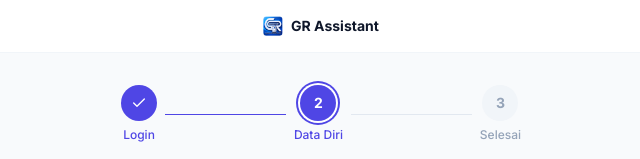
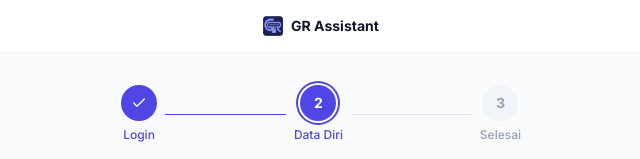
Before and after one commit to grkziwii19/Beginner-Project, a Next.js app: page /onboarding in a window 1280 px wide. Shown: the top 159 px of the page, without its empty margins (319-959 px from the left). Built offline with nearby package versions, Linux system fonts and the light colour scheme; no server answers.

Commit message:
Update icons

```diff
--- a/src/app/layout.tsx
+++ b/src/app/layout.tsx
@@ -14,17 +14,9 @@ export const metadata: Metadata = {
   },
 
   icons: {
-    icon: [
-      {
-        url: '/icons/favicon-32x32.svg',
-        type: 'image/svg+xml',
-      },
-      {
-        url: '/icons/favicon-16x16.svg',
-        type: 'image/svg+xml',
-      },
-    ],
-    apple: '/icons/apple-touch-icon.png',
+    icon: '/icons/logoGR.png',
+    apple: '/icons/logoGR.png',
+    shortcut: '/icons/logoGR.png',
   },
 }
 
--- a/src/app/manifest.ts
+++ b/src/app/manifest.ts
@@ -4,27 +4,29 @@ export default function manifest(): MetadataRoute.Manifest {
   return {
     name: 'GR Assistant - Asisten Digital Guru',
     short_name: 'GR Assistant',
-    description: 'Sistem administrasi guru untuk absensi, nilai, dan data siswa yang cepat dan mudah.',
+    description:
+      'Sistem administrasi guru untuk absensi, nilai, dan data siswa yang cepat dan mudah.',
     start_url: '/',
     display: 'standalone',
     background_color: '#0f172a',
     theme_color: '#4f46e5',
     orientation: 'portrait',
+
     icons: [
       {
-        src: '/icons/icon-192x192.png',
+        src: '/icons/logoGR.png',
         sizes: '192x192',
         type: 'image/png',
         purpose: 'any',
       },
       {
-        src: '/icons/icon-512x512.png',
+        src: '/icons/logoGR.png',
         sizes: '512x512',
         type: 'image/png',
         purpose: 'any',
       },
       {
-        src: '/icons/icon-maskable-512x512.png',
+        src: '/icons/logoGR.png',
         sizes: '512x512',
         type: 'image/png',
         purpose: 'maskable',
--- a/src/app/onboarding/page.tsx
+++ b/src/app/onboarding/page.tsx
@@ -103,7 +103,7 @@ export default function OnboardingPage() {
 
           <div className="w-5 h-5 overflow-hidden">
             <Image
-              src="/icons/icon-512x512.png"
+              src="/icons/logoGR.png"
               alt="GR Assistant"
               width={20}
               height={20}
--- a/src/components/layout/Sidebar.tsx
+++ b/src/components/layout/Sidebar.tsx
@@ -79,7 +79,7 @@ export default function Sidebar() {
       <div className="flex items-center gap-3 px-4 py-6">
         <div className="w-12 h-12 bg-indigo-600 rounded-2xl flex items-center justify-center shrink-0 shadow-lg">
           <Image
-            src="/icons/icon-512x512.png"
+            src="/icons/logoGR.png"
             alt="GR Assistant"
             width={28}
             height={28}
```
Also changed, not shown: public/icons/logoGR.png (added).
